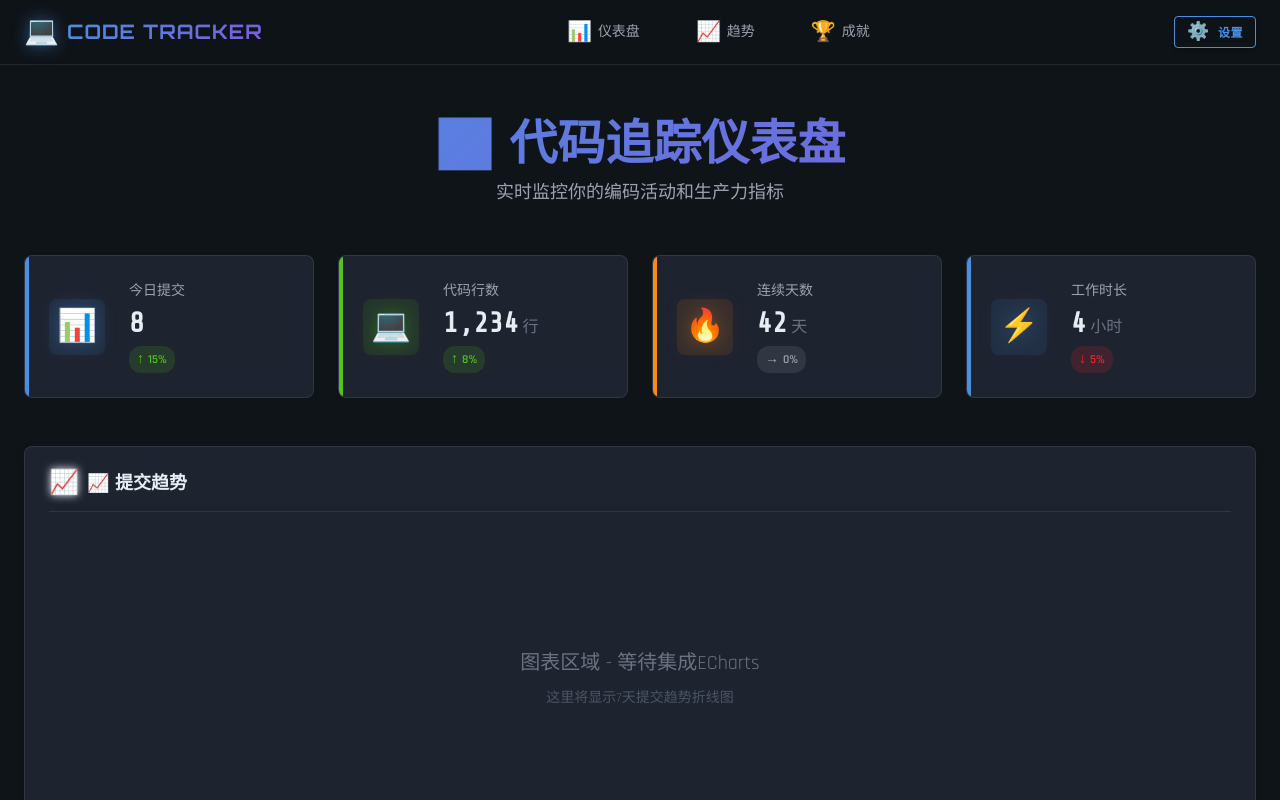
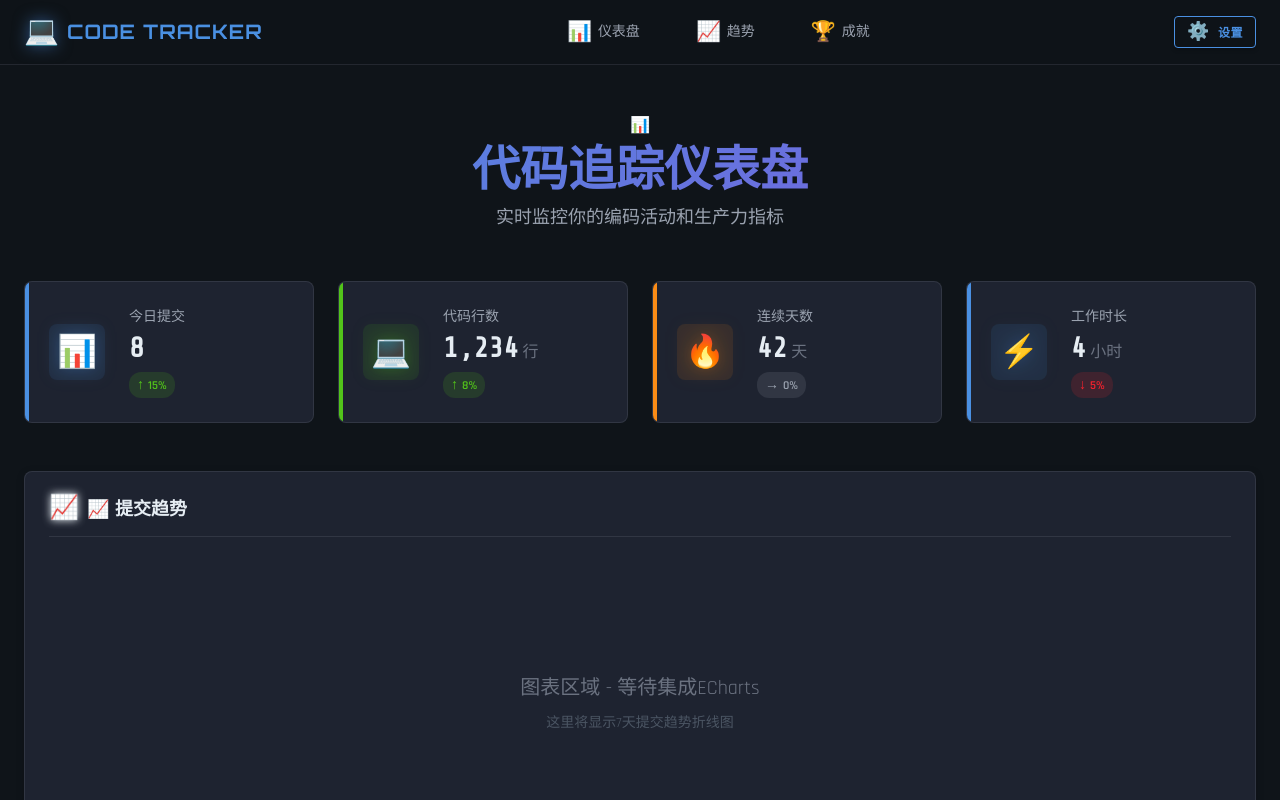
Before and after one commit to heihu520/github-monitor, a Vue app in the folder frontend/: page / in a window 1280 px wide. Built offline with nearby package versions, Linux system fonts and the light colour scheme.

Commit message:
style: 优化页面标题布局和Logo显示

```diff
--- a/frontend/src/components/AppNav.vue
+++ b/frontend/src/components/AppNav.vue
@@ -85,10 +85,7 @@ const menuItems = ref<MenuItem[]>([
   font-family: var(--font-title);
   font-size: 1.25rem;
   font-weight: 700;
-  background: var(--gradient-primary);
-  -webkit-background-clip: text;
-  -webkit-text-fill-color: transparent;
-  background-clip: text;
+  color: var(--primary-blue);
   letter-spacing: 1px;
 }
 
--- a/frontend/src/views/DashboardView.vue
+++ b/frontend/src/views/DashboardView.vue
@@ -6,8 +6,13 @@
       <div class="dashboard-content">
         <!-- 页面标题 -->
         <div class="page-header">
-          <h1 class="page-title">📊 代码追踪仪表盘</h1>
-          <p class="page-subtitle">实时监控你的编码活动和生产力指标</p>
+          <div class="header-content">
+            <span class="header-icon">📊</span>
+            <div>
+              <h1 class="page-title">代码追踪仪表盘</h1>
+              <p class="page-subtitle">实时监控你的编码活动和生产力指标</p>
+            </div>
+          </div>
         </div>
 
         <!-- 统计卡片网格 -->
```
